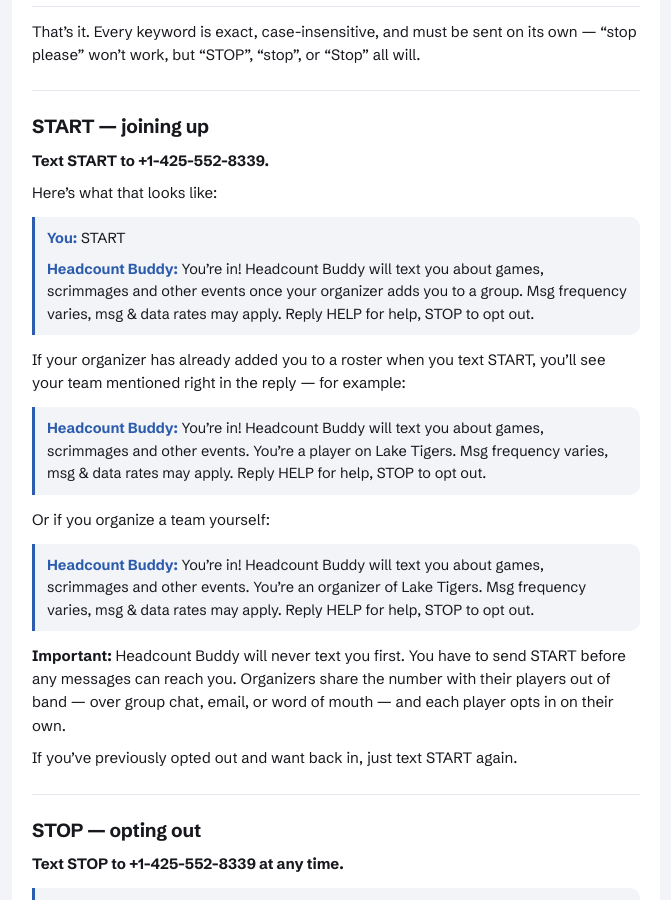
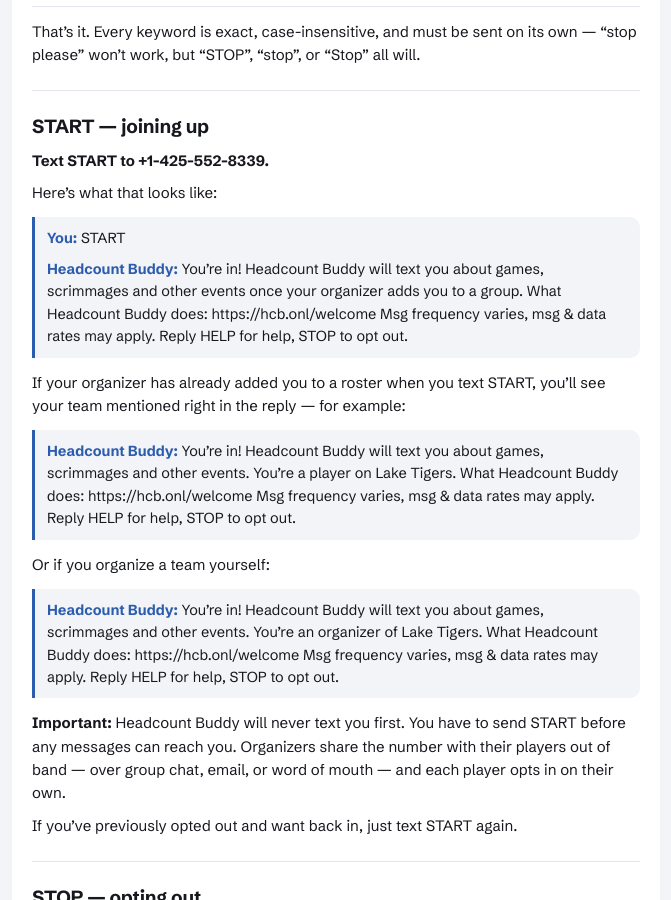
Before and after one commit to hugoaponte/headcount-buddy-web, a Jekyll site: the page built from h/basic-flows.md, in a window 1280 px wide and 900 px high, scrolled down 457 px. Shown: the whole window, without its empty margins (304-975 px from the left). Built offline with Jekyll 4.4.1, drawn with Linux system fonts in a browser that asks for light colours; our own code applies the rules of GitHub Pages for plain Markdown files.

Commit message:
docs: regen against headcount-buddy@9d1c480d - the welcome-page line on the START reply, the feedback reply's words, match odds in the reports' own terms, the courts' headcount rule on the scores page; the RSVP window sentence hand-fixed (a late drop is not recorded by text and the organizer is told)

```diff
--- a/h/basic-flows.md
+++ b/h/basic-flows.md
@@ -24,15 +24,18 @@ Here's what that looks like:
 
 > **You:** START
 >
-> **Headcount Buddy:** You're in! Headcount Buddy will text you about games, scrimmages and other events once your organizer adds you to a group. Msg frequency varies, msg & data rates may apply. Reply HELP for help, STOP to opt out.
+> **Headcount Buddy:** You're in! Headcount Buddy will text you about games, scrimmages and other events once your organizer adds you to a group. What Headcount Buddy does: https://hcb.onl/welcome
+> Msg frequency varies, msg & data rates may apply. Reply HELP for help, STOP to opt out.
 
 If your organizer has already added you to a roster when you text START, you'll see your team mentioned right in the reply — for example:
 
-> **Headcount Buddy:** You're in! Headcount Buddy will text you about games, scrimmages and other events. You're a player on Lake Tigers. Msg frequency varies, msg & data rates may apply. Reply HELP for help, STOP to opt out.
+> **Headcount Buddy:** You're in! Headcount Buddy will text you about games, scrimmages and other events. You're a player on Lake Tigers. What Headcount Buddy does: https://hcb.onl/welcome
+> Msg frequency varies, msg & data rates may apply. Reply HELP for help, STOP to opt out.
 
 Or if you organize a team yourself:
 
-> **Headcount Buddy:** You're in! Headcount Buddy will text you about games, scrimmages and other events. You're an organizer of Lake Tigers. Msg frequency varies, msg & data rates may apply. Reply HELP for help, STOP to opt out.
+> **Headcount Buddy:** You're in! Headcount Buddy will text you about games, scrimmages and other events. You're an organizer of Lake Tigers. What Headcount Buddy does: https://hcb.onl/welcome
+> Msg frequency varies, msg & data rates may apply. Reply HELP for help, STOP to opt out.
 
 **Important:** Headcount Buddy will never text you first. You have to send START before any messages can reach you. Organizers share the number with their players out of band — over group chat, email, or word of mouth — and each player opts in on their own.
 
```
Also changed, not shown: h/help.md (+1 -1 lines), h/reports.md (+1 -1 lines), h/rsvp.md (+2 -2 lines), h/scrimmage-scores.md (+1 -0 lines).
